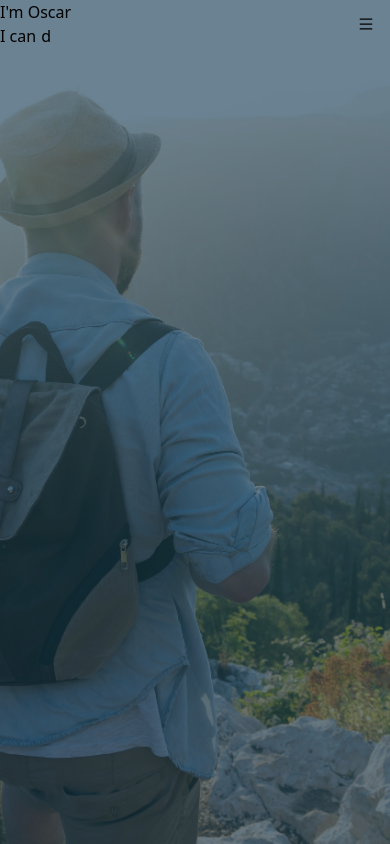
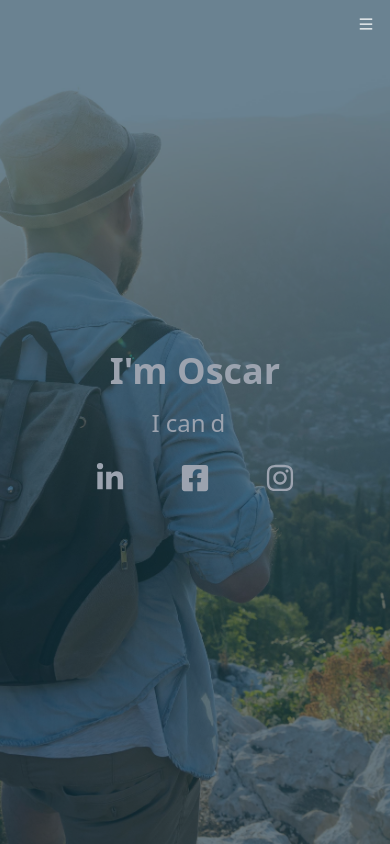
Before and after one commit to Oscarlosg/Portfolio-app, a React (Vite) app: page / in a window 390 px wide. Built offline with nearby package versions, Linux system fonts and the light colour scheme.

Commit message:
finished main comoponent. Tweaked color of menu button in mobile mode.

```diff
--- a/src/components/Main.jsx
+++ b/src/components/Main.jsx
@@ -1,5 +1,6 @@
 import React from "react";
 import { TypeAnimation } from "react-type-animation";
+import { FaLinkedinIn, FaFacebookSquare, FaInstagram } from "react-icons/fa";
 
 const main = () => {
   return (
@@ -10,28 +11,35 @@ const main = () => {
         alt=""
       />
       <div className="w-full h-screen absolute top-0 left-0 bg-sky-950/60">
-        <h1 className="">I'm Oscar</h1>
-        <h2 className="">I can
+        <div className="max-w-[700px] m-auto h-full w-full flex flex-col justify-center lg:items-start items-center ">
+          <h1 className="sm:test-5xl text-4xl font-bold text-gray-400">I'm Oscar</h1>
+          <h2 className="flex sm:text3xl text-2xl pt-4 text-gray-400">
+            I can
             <TypeAnimation
               sequence={[
                 // Same substring at the start will only be typed out once, initially
-        'code in Javascript',
+                "code in Javascript",
                 2500, // wait 1s before replacing "Mice" with "Hamsters"
-        'design logos',
+                "design logos",
                 2500,
-        'tell funny jokes ',
+                "tell funny jokes ",
                 2500,
-        'learn from my mistakes',
-        2500
+                "learn from my mistakes",
+                2500,
+                "not do the nay nay",
+                2500,
               ]}
               wrapper="span"
               speed={50}
-      style={{ fontSize: '1em', paddingLeft:"5px" }}
+              style={{ fontSize: "1em", paddingLeft: "5px" }}
               repeat={Infinity}
             />
           </h2>
-        <div className="">
-
+          <div className="flex justify-between pt-6 max-w-[200px] w-full text-gray-400">
+            <FaLinkedinIn className="cursor-pointer" size={30} />
+            <FaFacebookSquare className="cursor-pointer" size={30} />
+            <FaInstagram className="cursor-pointer" size={30} />
+          </div>
         </div>
       </div>
     </div>
--- a/src/components/SideNav.jsx
+++ b/src/components/SideNav.jsx
@@ -17,7 +17,8 @@ const SideNav = () => {
     <div>
       <AiOutlineMenu
         onClick={handleNav}
-        className="absolute top-4 right-4 z-[99] md:hidden"
+        className="absolute  top-4 right-4 z-[99] md:hidden"
+        style={{"color" : "white"}}
       />
       {nav ? (
         <div className="fixed w-full h-screen bg-white/90 flex flex-col justify-center items-center z-20">
```
Lines whose indentation alone changed are shown as unchanged.
